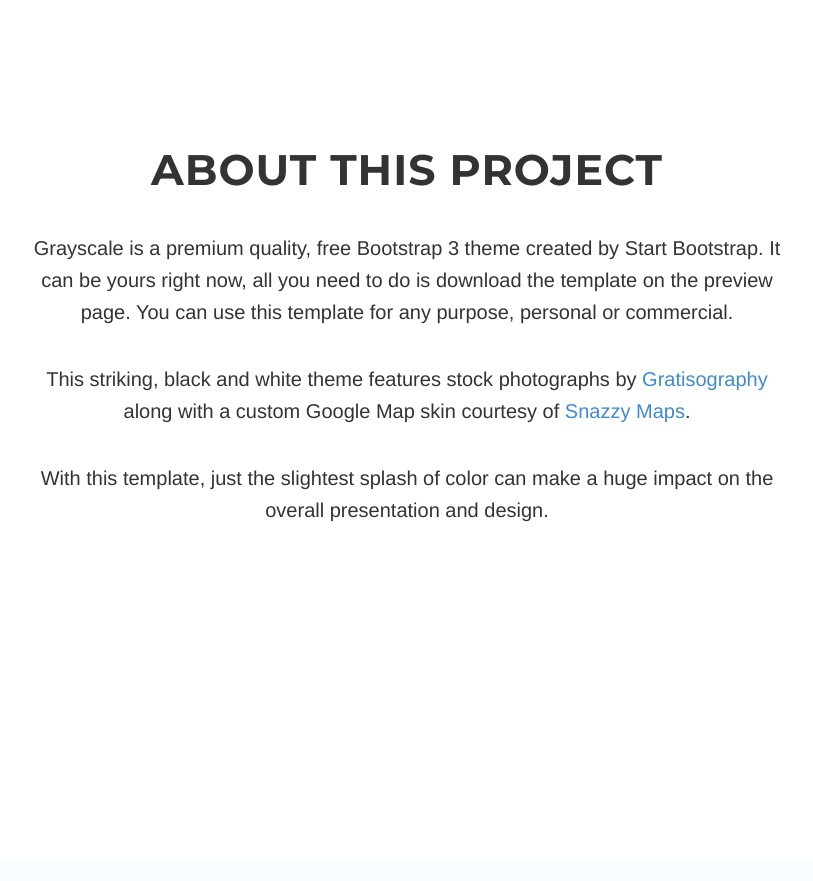
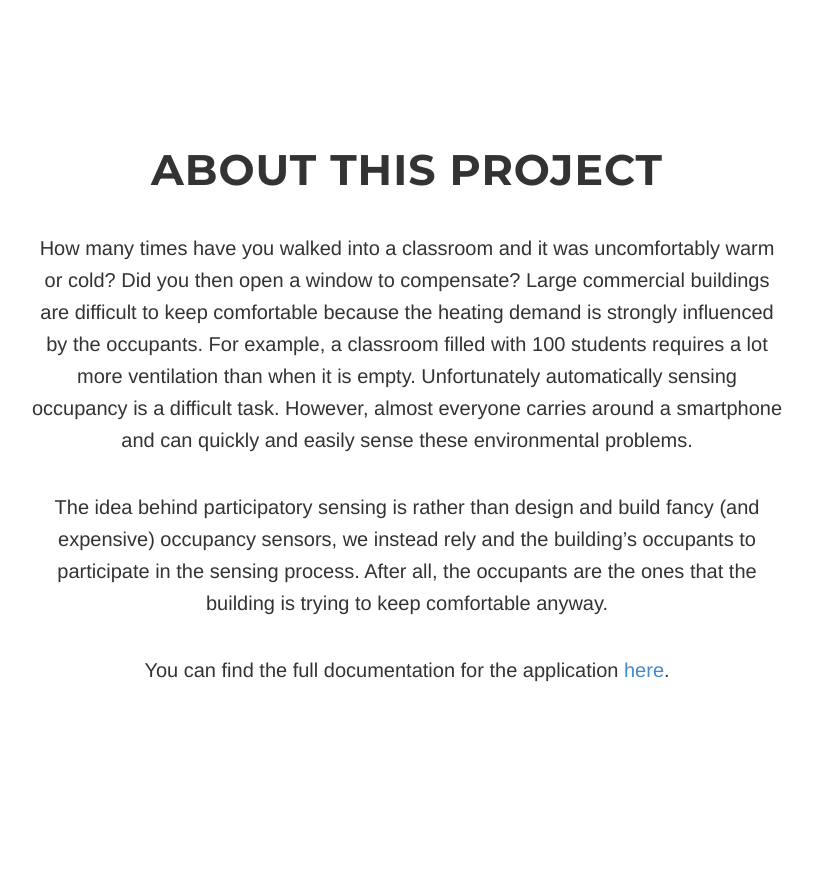
Before and after one commit to BucknellLaunch/thermal-sensing, a Python web app: template templates/comfort/index.html in a window 1280 px wide. Shown: the part 907-1788 px from the top of the page, without its empty margins (233-1046 px from the left). Before the commit the page ends 1429 px from the top, so only its background shows below. Run offline with Jinja, Linux system fonts and the light colour scheme; the template is opened without the code that fills it, so the values that code supplies are empty.

Commit message:
about modified to include relevant description; nav now has support for logging in and out

```diff
--- a/public/css/main.css
+++ b/public/css/main.css
@@ -236,7 +236,7 @@ i.scroll:hover {
 
 .content-section {
     padding-top: 200px;
-    padding-bottom: 300px;
+    padding-bottom: 200px;
 }
 
 @media(min-width:767px) {
--- a/templates/about.html
+++ b/templates/about.html
@@ -3,13 +3,13 @@
         <div class="col-lg-8 col-lg-offset-2">
             <h2>About This Project</h2>
             <p class="large">
-                Grayscale is a premium quality, free Bootstrap 3 theme created by Start Bootstrap. It can be yours right now, all you need to do is download the template on the preview page. You can use this template for any purpose, personal or commercial.
+                How many times have you walked into a classroom and it was uncomfortably warm or cold? Did you then open a window to compensate? Large commercial buildings are difficult to keep comfortable because the heating demand is strongly influenced by the occupants. For example, a classroom filled with 100 students requires a lot more ventilation than when it is empty. Unfortunately automatically sensing occupancy is a difficult task. However, almost everyone carries around a smartphone and can quickly and easily sense these environmental problems.
             </p>
             <p class="large">
-                This striking, black and white theme features stock photographs by <a href="http://gratisography.com/">Gratisography</a> along with a custom Google Map skin courtesy of <a href="http://snazzymaps.com/">Snazzy Maps</a>.
+                The idea behind participatory sensing is rather than design and build fancy (and expensive) occupancy sensors, we instead rely and the building’s occupants to participate in the sensing process. After all, the occupants are the ones that the building is trying to keep comfortable anyway.
             </p>
             <p class="large">
-                With this template, just the slightest splash of color can make a huge impact on the overall presentation and design.
+                You can find the full documentation for the application <a href="https://github.com/jcomo/thermal-sensing/tree/master/docs">here</a>.
             </p>
         </div>
     </div>
--- a/templates/nav.html
+++ b/templates/nav.html
@@ -22,7 +22,7 @@
 
                 {% if admin %}
                 <li>
-                    <a href="/login">Login</a>
+                    <a href="/logout">Logout</a>
                 </li>
                 {% else %}
                 <li>
```
